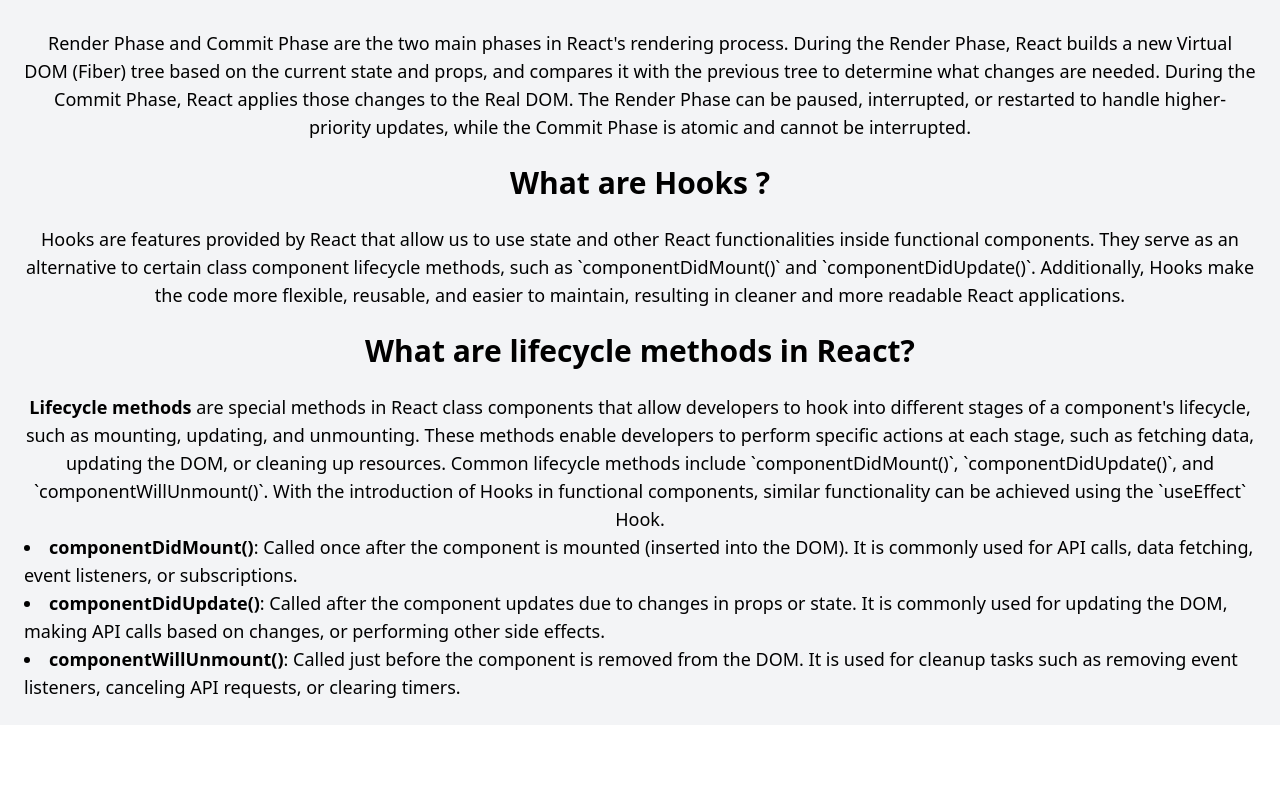
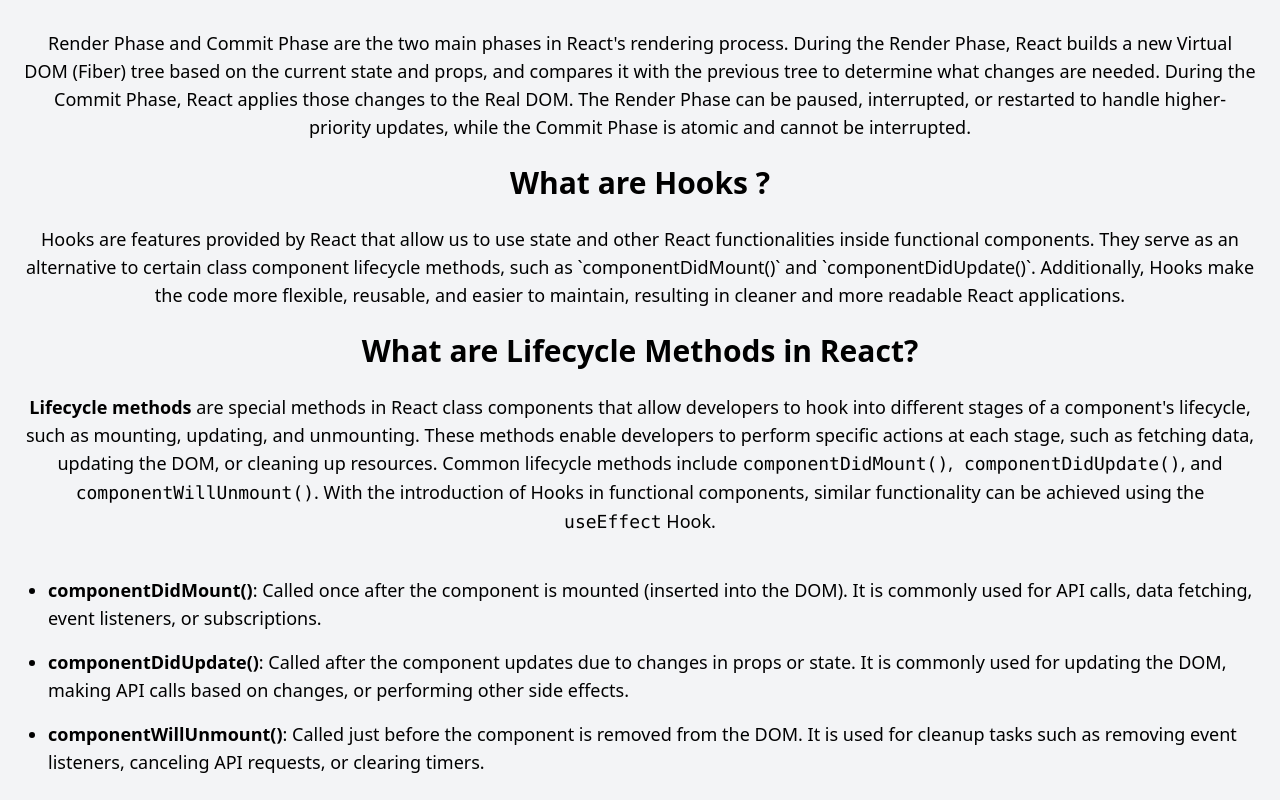
Before and after one commit to Ritikjain91/gradeup-, a React (Create React App) app: page /react in a window 1280 px wide. Shown: the part 4390-5190 px from the top of the page. Before the commit the page ends 5115 px from the top, so only its background shows below. Built offline with nearby package versions, Linux system fonts and the light colour scheme.

Commit message:
update the code

```diff
--- a/src/Component/Reactjs/Reactjs.jsx
+++ b/src/Component/Reactjs/Reactjs.jsx
@@ -230,13 +230,14 @@
             </li>
           </ul>
         </div>
+      </div>
 
-</div>
       <div>
         <p className='text-3xl mt-9 text-center font-bold'> What Is Virtual DOM?</p>
         <p className='text-lg mt-6 text-center'>
           The Virtual DOM is a lightweight, in-memory representation of the Real DOM. It is a tree-like structure that React uses to track UI changes. When the state or props change, React creates a new Virtual DOM and compares it with the previous one through a process called reconciliation (diffing). React then updates only the changed nodes in the Real DOM instead of re-rendering the entire DOM, improving performance.
         </p>
+
         <div className="mt-9">
           <p className="text-3xl text-center font-bold">
             Virtual DOM Update Example
@@ -296,9 +297,7 @@
           </div>
         </div>
       </div>
-<div>
 
-</div>
       <div>
         <p className='text-3xl mt-9 text-center font-bold'>
           What is Reconciliation?
@@ -315,6 +314,7 @@
         <p><i>Github : <a target="_blank" rel="noopener noreferrer" href="https://github.com/acdlite/react-fiber-architecture">https://github.com/acdlite/react-fiber-architecture</a></i></p>
         <p><i>React docs : <a target="_blank" rel="noopener noreferrer" href="https://reactjs.org/docs/reconciliation.html">https://reactjs.org/docs/reconciliation.html</a></i></p>
       </div>
+
       <div>
         <p className='text-3xl mt-6 text-center font-bold'>
           What Are the Phases in React?
@@ -323,38 +323,58 @@
           Render Phase and Commit Phase are the two main phases in React's rendering process. During the Render Phase, React builds a new Virtual DOM (Fiber) tree based on the current state and props, and compares it with the previous tree to determine what changes are needed. During the Commit Phase, React applies those changes to the Real DOM. The Render Phase can be paused, interrupted, or restarted to handle higher-priority updates, while the Commit Phase is atomic and cannot be interrupted.
         </p>
       </div>
+
       <div>
-
         <p className='text-3xl mt-6 text-center font-bold'>
           What are Hooks ?
         </p>
         <p className='text-lg mt-6 text-center'>
           Hooks are features provided by React that allow us to use state and other React functionalities inside functional components. They serve as an alternative to certain class component lifecycle methods, such as `componentDidMount()` and `componentDidUpdate()`. Additionally, Hooks make the code more flexible, reusable, and easier to maintain, resulting in cleaner and more readable React applications.
-
         </p>
       </div>
+
+
       <div>
+        <p className="text-3xl mt-6 text-center font-bold">
+          What are Lifecycle Methods in React?
+        </p>
 
-  <p className='text-3xl mt-6 text-center font-bold'>
-    What are lifecycle methods in React?
+        <div className="text-lg my-6 text-center">
+          <p>
+            <strong>Lifecycle methods</strong> are special methods in React class
+            components that allow developers to hook into different stages of a
+            component's lifecycle, such as mounting, updating, and unmounting.
+            These methods enable developers to perform specific actions at each stage,
+            such as fetching data, updating the DOM, or cleaning up resources.
+            Common lifecycle methods include <code>componentDidMount()</code>,
+            <code> componentDidUpdate()</code>, and
+            <code> componentWillUnmount()</code>. With the introduction of Hooks in
+            functional components, similar functionality can be achieved using the
+            <code> useEffect</code> Hook.
           </p>
-  <p className='text-lg mt-6 text-center'>
-   <strong>Lifecycle methods</strong> are special methods in React class components that allow developers to hook into different stages of a component's lifecycle, such as mounting, updating, and unmounting. These methods enable developers to perform specific actions at each stage, such as fetching data, updating the DOM, or cleaning up resources. Common lifecycle methods include `componentDidMount()`, `componentDidUpdate()`, and `componentWillUnmount()`. With the introduction of Hooks in functional components, similar functionality can be achieved using the `useEffect` Hook.
-   <br />
 
-   <li className='text-lg text-left'>
-  <strong>componentDidMount()</strong>: Called once after the component is mounted (inserted into the DOM). It is commonly used for API calls, data fetching, event listeners, or subscriptions.
+        </div>
+
+
+        <ul className="text-lg mt-10 list-disc pl-6">
+          <li className="text-left">
+            <strong>componentDidMount()</strong>: Called once after the component is
+            mounted (inserted into the DOM). It is commonly used for API calls, data
+            fetching, event listeners, or subscriptions.
           </li>
 
-<li className='text-lg text-left'>
-  <strong>componentDidUpdate()</strong>: Called after the component updates due to changes in props or state. It is commonly used for updating the DOM, making API calls based on changes, or performing other side effects.
+          <li className="text-left mt-4">
+            <strong>componentDidUpdate()</strong>: Called after the component updates
+            due to changes in props or state. It is commonly used for updating the DOM,
+            making API calls based on changes, or performing other side effects.
           </li>
 
-<li className='text-lg text-left'>
-  <strong>componentWillUnmount()</strong>: Called just before the component is removed from the DOM. It is used for cleanup tasks such as removing event listeners, canceling API requests, or clearing timers.
+          <li className="text-left mt-4">
+            <strong>componentWillUnmount()</strong>: Called just before the component is
+            removed from the DOM. It is used for cleanup tasks such as removing event
+            listeners, canceling API requests, or clearing timers.
           </li>
-
-  </p>
+        </ul>
       </div>
     </div>
   );
```
Lines whose indentation alone changed are shown as unchanged.
